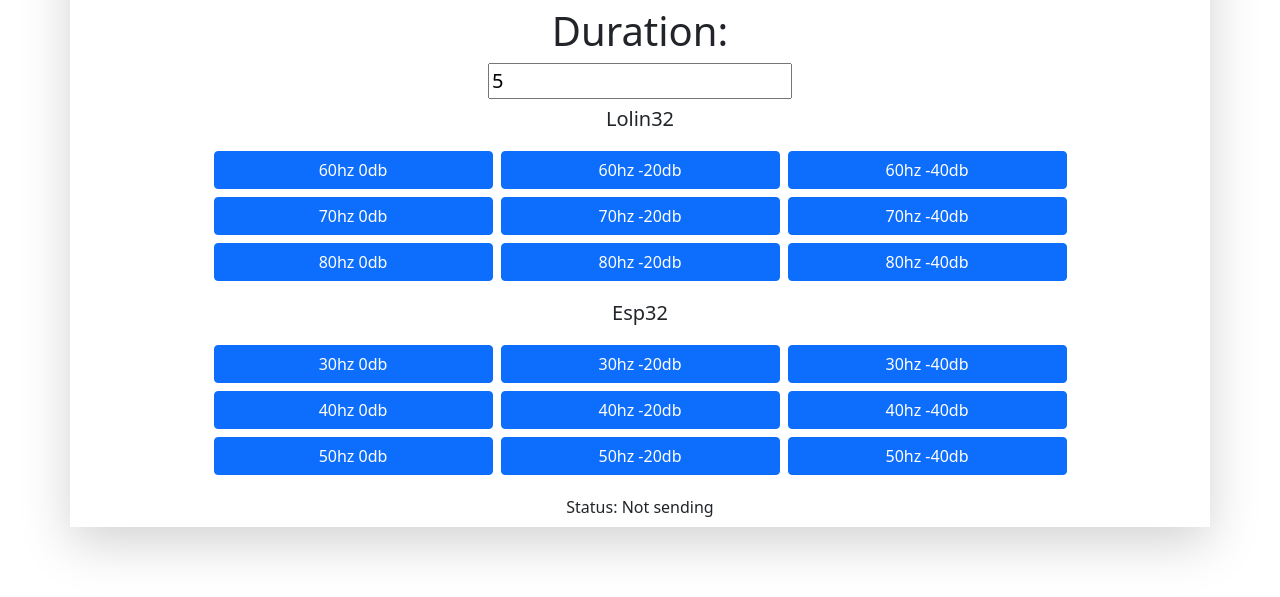
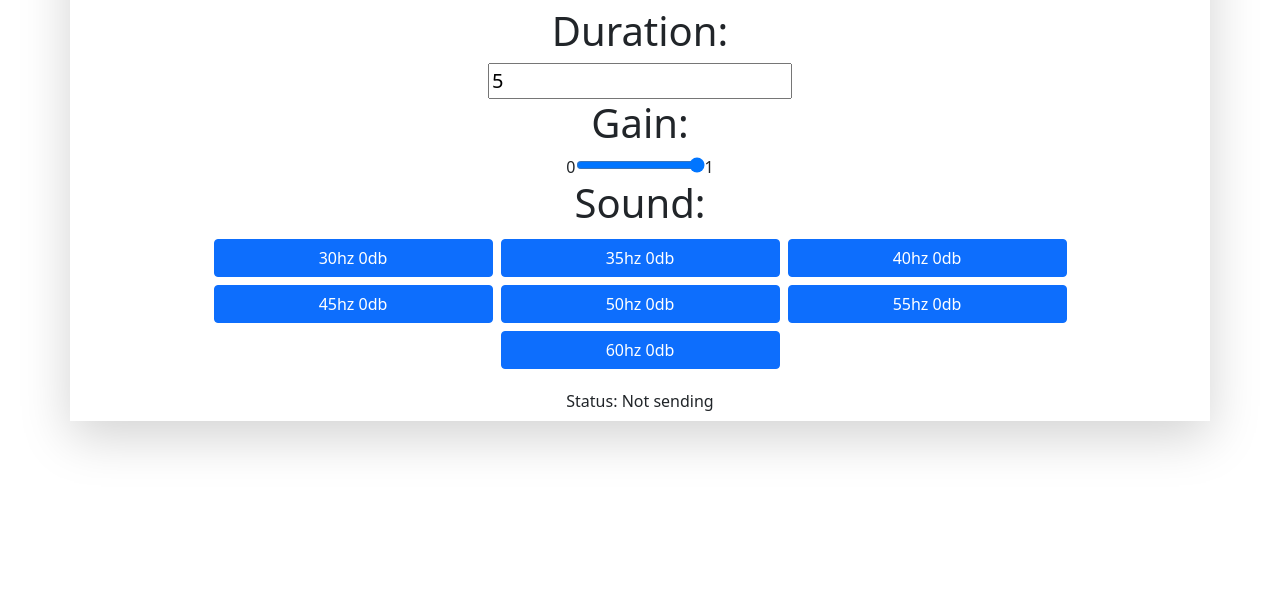
Before and after one commit to 1dmaol/MulsemediaBuzzerWeb, a plain HTML site: page index.html in a window 1280 px wide. Shown: the part 93-690 px from the top of the page. Drawn offline with nearby package versions, Linux system fonts and the light colour scheme.

Commit message:
Update index.html

```diff
--- a/index.html
+++ b/index.html
@@ -15,44 +15,24 @@
         <hr>
         <h6 class="display-6">Duration: </h6>
         <input class="lead" id="duration" type="text" value="5" placeholder="5">
-        <h6 class="lead p-2">
-            Lolin32
-        </h6>
-        <div class="my-2 fzmenu" id="collapseLolin">
+        <h6 class="display-6">Gain: </h6>
+        <div id="volume">
+            0<input id="gain" type="range" min="0" max="10" value="10" step="1">1
+        </div>
+        <h6 class="display-6">Sound: </h6>
+        <div class="my-2 fzmenu" id="collapseEsp">
             <div class="justify-content-center d-flex flex-row">
-                <button class="btn btn-primary m-1 w-25" onclick="callLolinVibration(0,0)">60hz 0db</button>
-                <button class="btn btn-primary m-1 w-25" onclick="callLolinVibration(0,1)">60hz -20db</button>
-                <button class="btn btn-primary m-1 w-25" onclick="callLolinVibration(0,2)">60hz -40db</button>
+                <button class="btn btn-primary m-1 w-25" onclick="callEspVibration(0)">30hz 0db</button>
+                <button class="btn btn-primary m-1 w-25" onclick="callEspVibration(1)">35hz 0db</button>
+                <button class="btn btn-primary m-1 w-25" onclick="callEspVibration(2)">40hz 0db</button>
             </div>
             <div class="justify-content-center d-flex flex-row">
-                <button class="btn btn-primary m-1 w-25" onclick="callLolinVibration(1,0)">70hz 0db</button>
-                <button class="btn btn-primary m-1 w-25" onclick="callLolinVibration(1,1)">70hz -20db</button>
-                <button class="btn btn-primary m-1 w-25" onclick="callLolinVibration(1,2)">70hz -40db</button>
+                <button class="btn btn-primary m-1 w-25" onclick="callEspVibration(3)">45hz 0db</button>
+                <button class="btn btn-primary m-1 w-25" onclick="callEspVibration(4)">50hz 0db</button>
+                <button class="btn btn-primary m-1 w-25" onclick="callEspVibration(5)">55hz 0db</button>
             </div>
             <div class="justify-content-center d-flex flex-row">
-                <button class="btn btn-primary m-1 w-25" onclick="callLolinVibration(2,0)">80hz 0db</button>
-                <button class="btn btn-primary m-1 w-25" onclick="callLolinVibration(2,1)">80hz -20db</button>
-                <button class="btn btn-primary m-1 w-25" onclick="callLolinVibration(2,2)">80hz -40db</button>
-            </div>
-        </div>
-        <h6 class="lead p-2">
-            Esp32
-        </h6>
-        <div class="my-2 fzmenu" id="collapseEsp">
-            <div class="justify-content-center d-flex flex-row">
-                <button class="btn btn-primary m-1 w-25" onclick="callEspVibration(0,0)">30hz 0db</button>
-                <button class="btn btn-primary m-1 w-25" onclick="callEspVibration(0,1)">30hz -20db</button>
-                <button class="btn btn-primary m-1 w-25" onclick="callEspVibration(0,2)">30hz -40db</button>
-            </div>
-            <div class="justify-content-center d-flex flex-row">
-                <button class="btn btn-primary m-1 w-25" onclick="callEspVibration(1,0)">40hz 0db</button>
-                <button class="btn btn-primary m-1 w-25" onclick="callEspVibration(1,1)">40hz -20db</button>
-                <button class="btn btn-primary m-1 w-25" onclick="callEspVibration(1,2)">40hz -40db</button>
-            </div>
-            <div class="justify-content-center d-flex flex-row">
-                <button class="btn btn-primary m-1 w-25" onclick="callEspVibration(2,0)">50hz 0db</button>
-                <button class="btn btn-primary m-1 w-25" onclick="callEspVibration(2,1)">50hz -20db</button>
-                <button class="btn btn-primary m-1 w-25" onclick="callEspVibration(2,2)">50hz -40db</button>
+                <button class="btn btn-primary m-1 w-25" onclick="callEspVibration(6)">60hz 0db</button>
             </div>
         </div>
         <div class="p-2">
@@ -62,20 +42,12 @@
 </body>
 <script src="http://ajax.googleapis.com/ajax/libs/jquery/1.7.1/jquery.min.js" type="text/javascript"></script>
 <script>
-    function callEspVibration(fz, amp) {
+    function callEspVibration(fz) {
         document.getElementById('log').innerHTML = "Pending..."
         document.getElementsByClassName('fzmenu').hidden = true
-        $.get("http://192.168.0.107/vibration?args=" + document.getElementById('duration').value + "," + fz + "," + amp + ")",
-            function (data, status) {
-                document.getElementsByClassName('fzmenu').hidden = false
-                document.getElementById('log').innerHTML = status
-                console.log(data);
-            });
-    };
-    function callLolinVibration(fz, amp) {
-        document.getElementById('log').innerHTML = "Pending..."
-        document.getElementsByClassName('fzmenu').hidden = true
-        $.get("http://192.168.0.111/vibration?args=" + document.getElementById('duration').value + "," + fz + "," + amp + ")",
+        amp = document.getElementById('gain').value
+        dur = document.getElementById('duration').value
+        $.get("http://192.168.0.111/vibration?args=" + dur + "," + fz + "," + amp + ")",
             function (data, status) {
                 document.getElementsByClassName('fzmenu').hidden = false
                 document.getElementById('log').innerHTML = status
```
